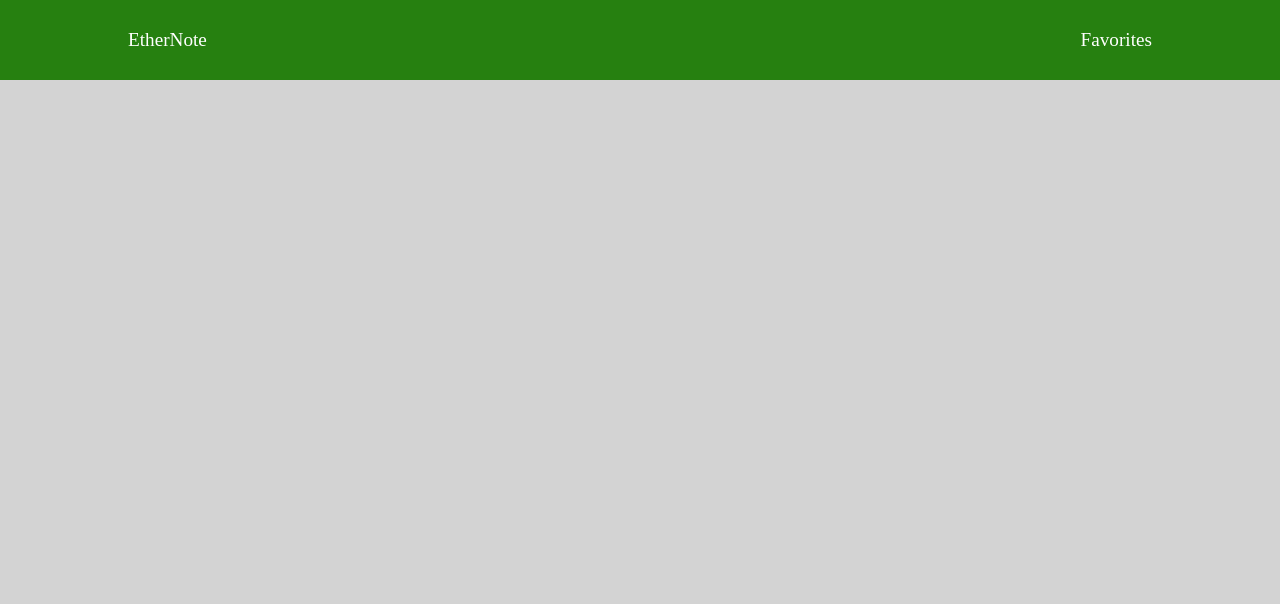
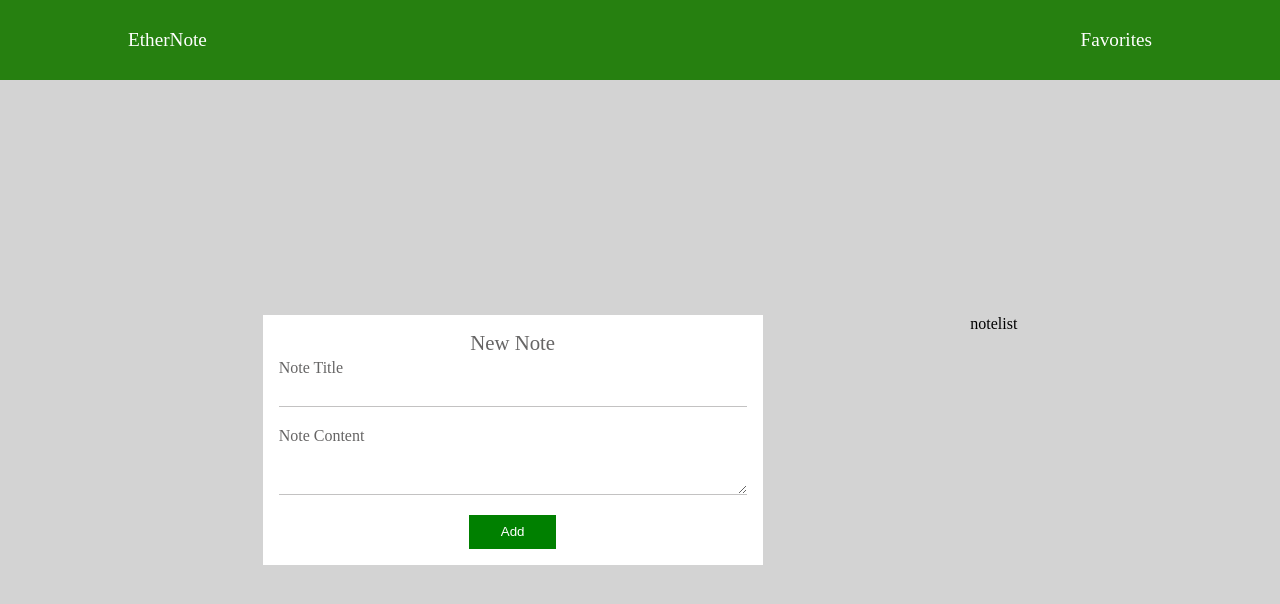
Before and after one commit to maxly20/React-EtherNote, a React (Create React App) app: page / in a window 1280 px wide. Shown: the top 604 px of the page. Built offline with nearby package versions, Linux system fonts and the light colour scheme.

Commit message:
building form

```diff
--- a/src/App.js
+++ b/src/App.js
@@ -5,11 +5,15 @@ import {
   NavLink,
 } from 'react-router-dom';
 import Navbar from './components/layout/Navbar';
+import Home from './components/home/Home';
 
 const App = () => {
   return (
     <Router>
       <Navbar />
+      <Switch>
+        <Route exact path='/' component={Home} />
+      </Switch>
     </Router>
   );
 };
--- a/src/components/home/Form.js
+++ b/src/components/home/Form.js
@@ -11,21 +11,23 @@ const Form = () => {
     resetContent();
   };
   return (
-      <div className="form-section">
-          <form>
-              <h5>New Note</h5>
-              <div className="input-field">
-                  <input type="text" id="note_title" {...bindTitle}/>
-                  <label htmlFor="note_title">Note Title</label>
-              </div>
-              <div className="input-field">
-                  <textarea name="" id="note_content" cols="30" rows="10" {...bindContent}></textarea>
-                  <label htmlFor="note_content">Note Content</label>
-              </div>
-              <button className="btn">Add</button>
-          </form>
-      </div>
-  )
+    <div className='form-section'>
+      <form onSubmit={handleSubmit} className='main-form'>
+        <h5>New Note</h5>
+        <div className='input-field'>
+          <label htmlFor='note_title'>Note Title</label>
+          <input type='text' id='note_title' {...bindTitle} />
+        </div>
+        <div className='input-field'>
+          <label htmlFor='note_content'>Note Content</label>
+          <textarea name='' id='note_content' {...bindContent}></textarea>
+        </div>
+        <button className='btn' onClick={handleSubmit}>
+          Add
+        </button>
+      </form>
+    </div>
+  );
 };
 
 export default Form;
--- a/src/components/home/Home.js
+++ b/src/components/home/Home.js
@@ -0,0 +1,14 @@
+import Form from './Form';
+
+const Home = () => {
+  return (
+    <div className='container'>
+      <div className='container__main'>
+        <Form />
+        <div className='list'>notelist</div>
+      </div>
+    </div>
+  );
+};
+
+export default Home;
--- /dev/null
+++ b/src/styles/_form.scss
@@ -0,0 +1,66 @@
+.form-section {
+  background-color: white;
+  width: 500px;
+}
+.main-form {
+  width: 100%;
+  height: 250px;
+  padding: 1rem 1rem;
+  display: flex;
+  flex-direction: column;
+  align-items: center;
+  justify-content: space-between;
+  h5 {
+    font-size: 1.3rem;
+    font-weight: 300;
+    color: rgb(102, 101, 101);
+  }
+}
+.input-field {
+  width: 100%;
+
+  display: flex;
+  flex-direction: column;
+
+  label {
+    color: rgb(102, 101, 101);
+  }
+  input {
+    width: 100%;
+    height: 30px;
+    outline: none;
+    border: none;
+
+    font-size: 1.2rem;
+    padding-bottom: 10px;
+    margin-bottom: 1rem;
+    border-bottom: 1px solid rgb(195, 194, 194);
+    &:focus {
+      border-bottom: 2px solid rgb(6, 214, 6);
+      height: 40px;
+    }
+  }
+  textarea {
+    width: 100%;
+    height: 50px;
+    outline: none;
+    border: none;
+    padding-bottom: 10px;
+    margin-bottom: 1rem;
+    border-bottom: 1px solid rgb(195, 194, 194);
+    &:focus {
+      border-bottom: 2px solid rgb(5, 114, 133);
+      height: 40px;
+    }
+  }
+}
+.btn {
+  padding: 0.6rem 2rem;
+  border: none;
+  color: white;
+  background-color: green;
+  cursor: pointer;
+  &:hover {
+    background-color: rgb(6, 214, 6);
+  }
+}
--- /dev/null
+++ b/src/styles/_home.scss
@@ -0,0 +1,14 @@
+.container {
+  width: 100vw;
+  min-height: 90vh;
+  display: flex;
+  justify-content: space-evenly;
+  align-items: center;
+}
+.container__main {
+  width: 70vw;
+  min-width: 1170px;
+  display: flex;
+  justify-content: space-evenly;
+  align-items: flex-start;
+}
--- a/src/styles/main.scss
+++ b/src/styles/main.scss
@@ -1,2 +1,4 @@
 @import './global';
 @import './navbar';
+@import './form';
+@import './home';
```
